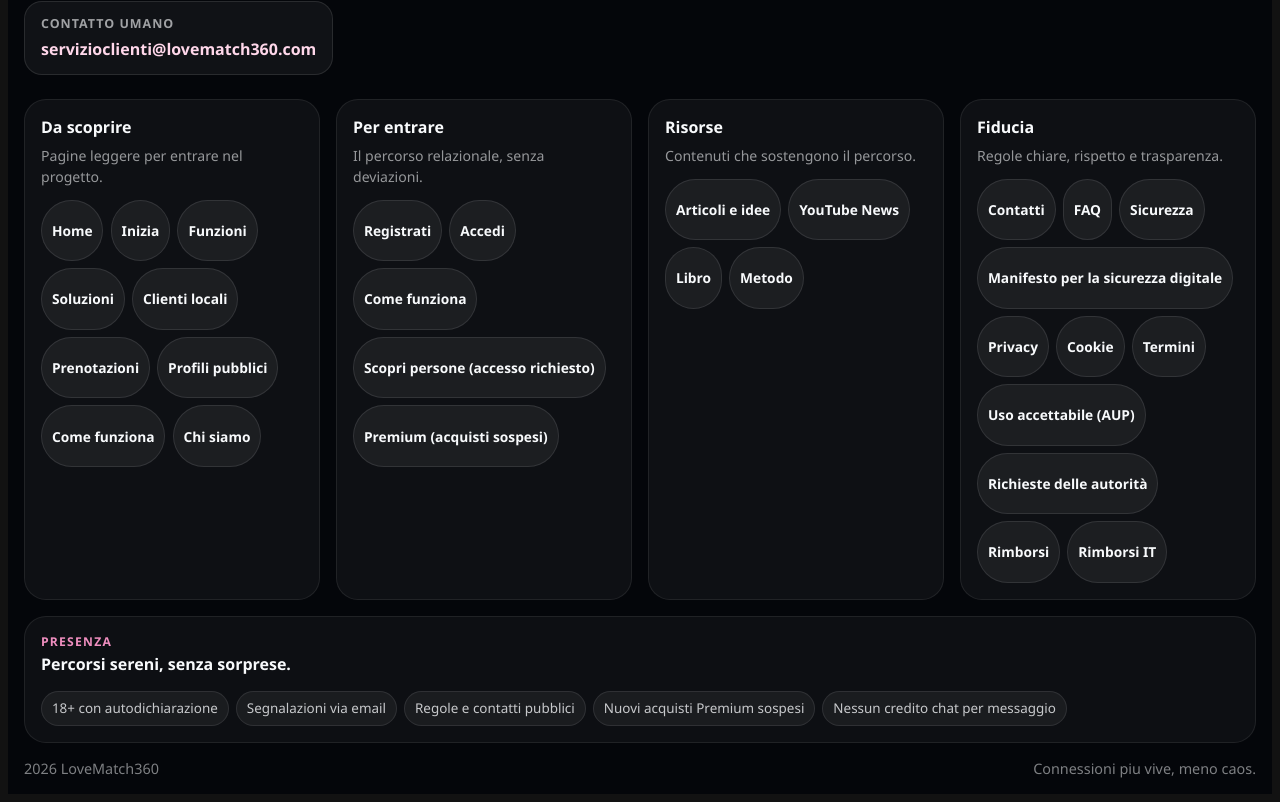
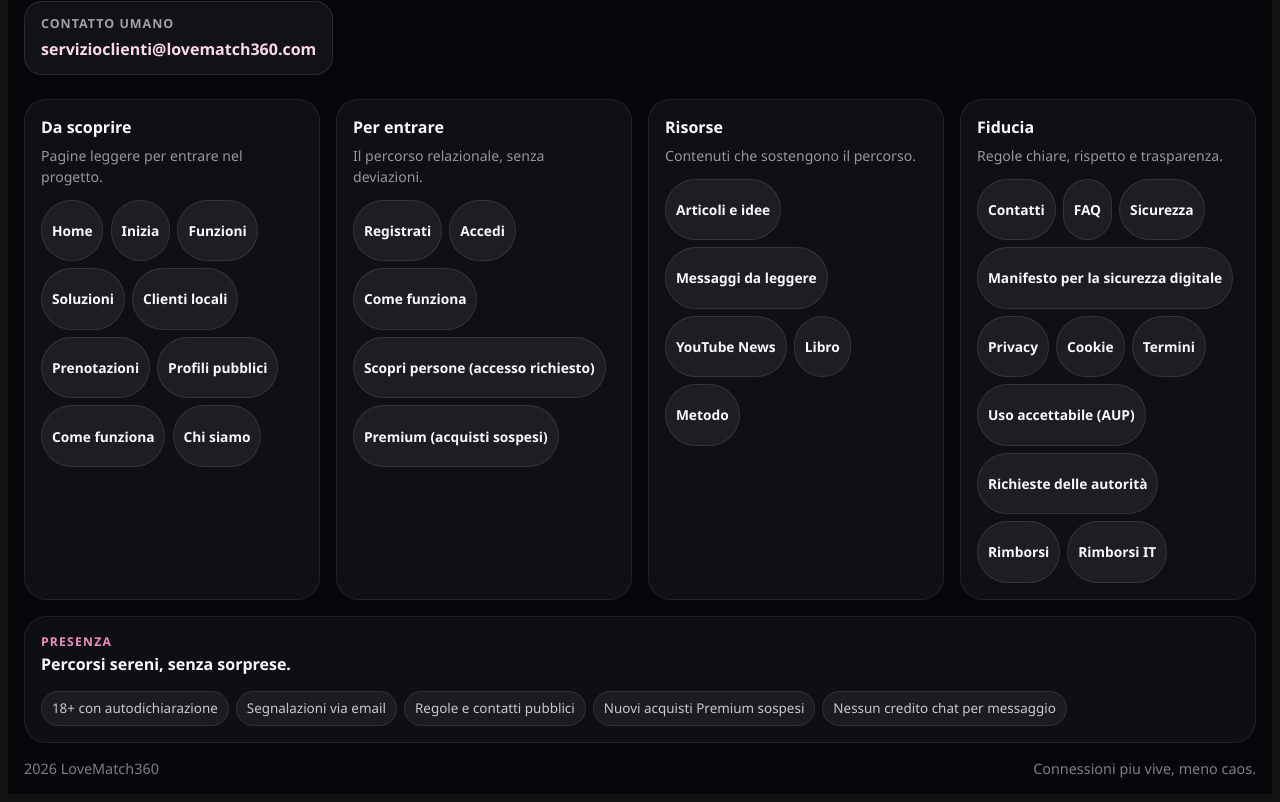
Before and after one commit to ciuval/lm360-admin-prod, a React (Vite) app: page / in a window 1280 px wide. Shown: the part 2933-3735 px from the top of the page. Built offline with nearby package versions, Linux system fonts and the light colour scheme; no server answers.

Commit message:
Place editorial messages under resources, not private conversation entry

```diff
--- a/src/components/SiteFooter.jsx
+++ b/src/components/SiteFooter.jsx
@@ -21,7 +21,6 @@ const linkGroups = [
       { label: "Scopri persone", href: "#/scopri-profili" },
       { label: "Profilo", href: "#/profilo" },
       { label: "Match", href: "#/match" },
-      { label: "Messaggi", href: "#/messaggi" },
       { label: "Premium", href: "#/premium" },
     ],
   },
@@ -30,6 +29,7 @@ const linkGroups = [
     note: "Contenuti che sostengono il percorso.",
     links: [
       { label: "Articoli e idee", href: "#/scopri" },
+      { label: "Messaggi da leggere", href: "#/messaggi" },
       { label: "YouTube News", href: "#/youtube-news" },
       { label: "Libro", href: "#/libro" },
       { label: "Metodo", href: "#/playbook" },
```
